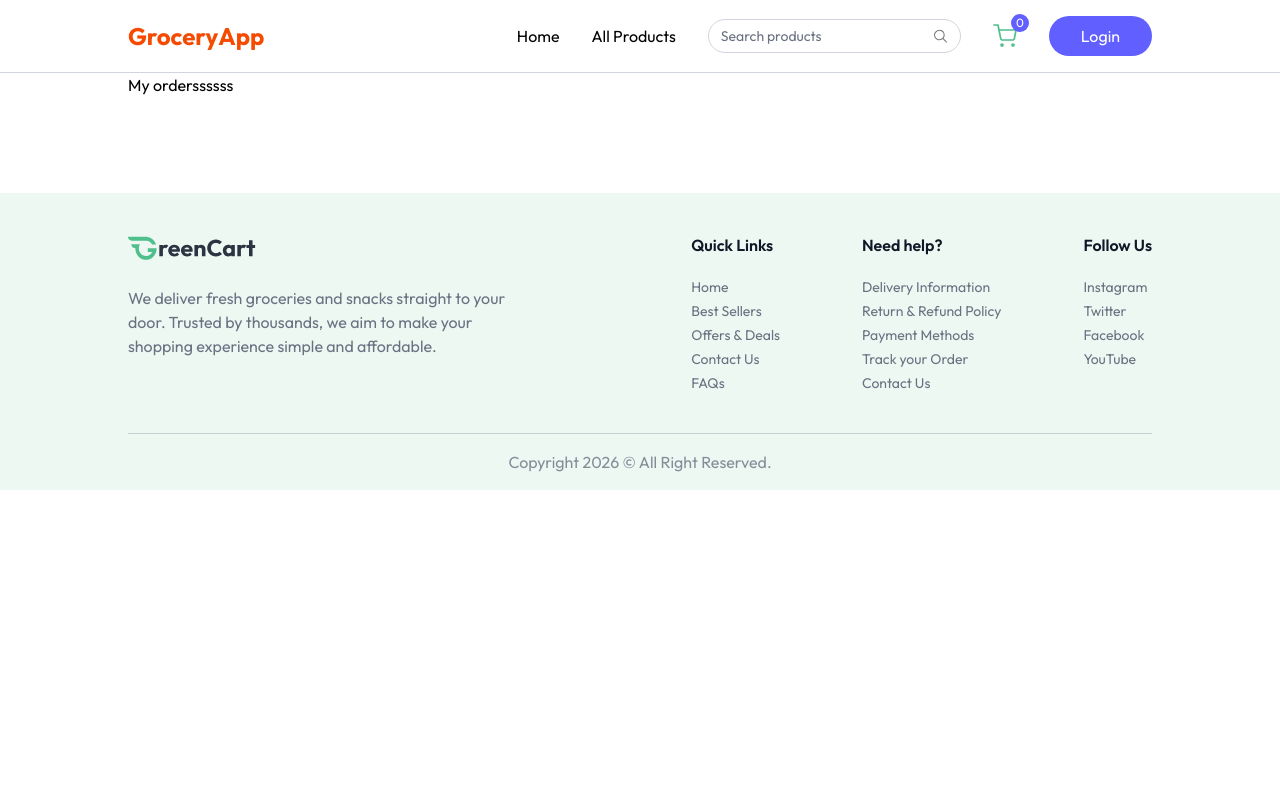
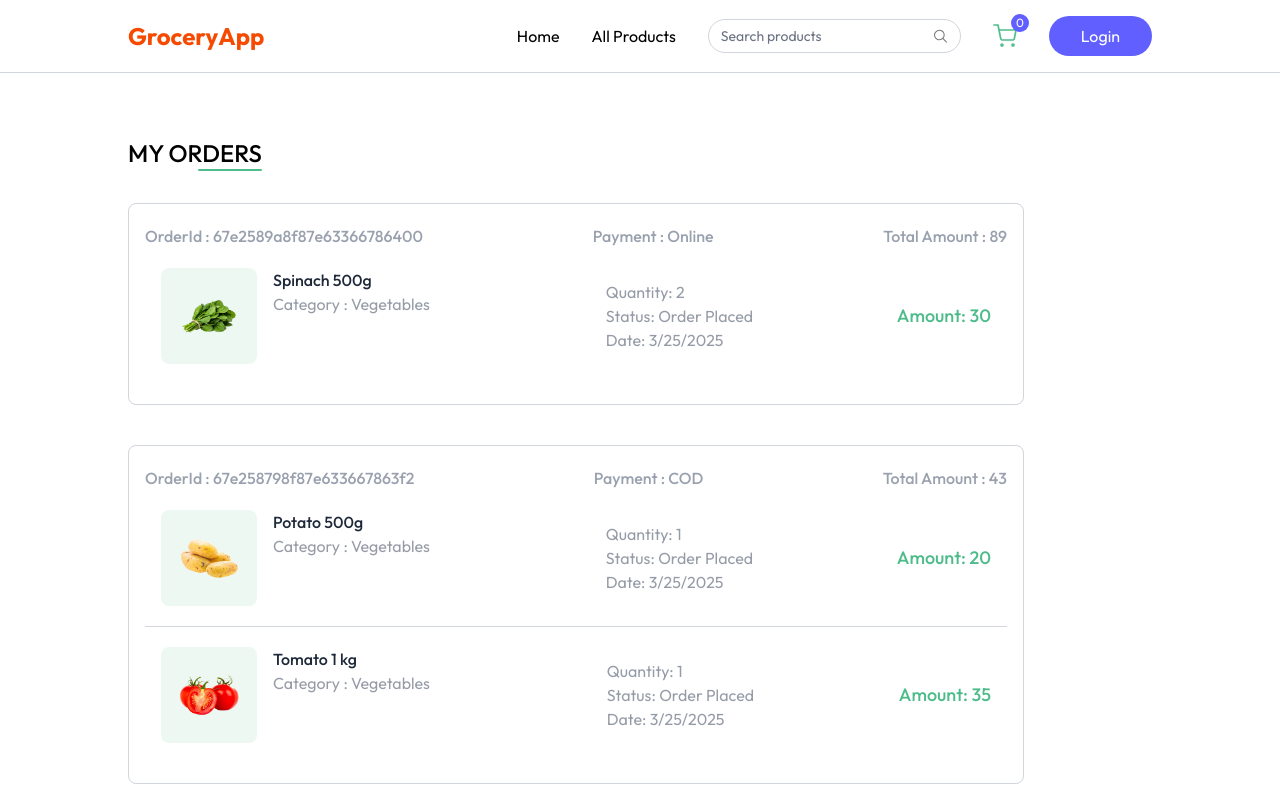
Before and after one commit to sumoksh1/GroceryApp, a React app in the folder Frontend/: page /my-orders in a window 1280 px wide. Shown: the top 800 px of the page. Built offline with nearby package versions, Linux system fonts and the light colour scheme; the HTML template or start-up script is replaced by a standard one.

Commit message:
sep20 updates

```diff
--- a/Frontend/src/App.jsx
+++ b/Frontend/src/App.jsx
@@ -11,6 +11,7 @@
 import { Toaster } from "react-hot-toast";
 import Footer from "./components/Footer";
 import AddAddress from "./pages/AddAddress";
+import { useEffect } from "react";
 
 const App = () => {
   // const isSeller = useAppStore((state) => state.isSeller);
@@ -18,7 +19,10 @@
   const isSellerPath = useLocation().pathname.includes("seller");
   const fetchProducts = useAppStore((state) => state.fetchProducts);
 
-  fetchProducts();
+  useEffect(()=> {
+    fetchProducts();
+  },[fetchProducts])
+
   return (
     <div className="text-default min-h-screen">
       {isSellerPath ? null : <Navbar />}
--- a/Frontend/src/pages/AddAddress.jsx
+++ b/Frontend/src/pages/AddAddress.jsx
@@ -43,15 +43,11 @@
   return (
     <div className="mt-16 pb-16">
       <p className="text-2xl md:text-3xl text-gray-500">
-                Add Shipping{" "}
-                <span className="font-semibold text-primary">Address</span>
+        Add Shipping <span className="font-semibold text-primary">Address</span>
       </p>
       <div className="flex flex-col-reverse md:flex-row justify-between mt-10">
-                <div className="flex-1 max-w-md"></div>
-                <form
-                    onSubmit={onSubmitHandler}
-                    className="space-y-3 mt-6 text-sm"
-                >
+        <div className="flex  max-w-md"></div>
+        <form onSubmit={onSubmitHandler} className="space-y-3 mt-6 text-sm">
           <div className="grid grid-cols-2 gap-4">
             <InputField
               type="text"
@@ -82,7 +78,7 @@
             handleChange={handleChange}
             address={address}
           />
-                    <div>
+          <div className="grid grid-cols-2 gap-4">
             <InputField
               type="text"
               placeholder="City"
@@ -98,7 +94,7 @@
               address={address}
             />
           </div>
-                    <div>
+          <div className="grid grid-cols-2 gap-4" >
             <InputField
               type="number"
               placeholder="Zipcode"
--- a/Frontend/src/pages/MyOrders.jsx
+++ b/Frontend/src/pages/MyOrders.jsx
@@ -1,11 +1,71 @@
-
+import { useEffect, useState } from "react";
+import useAppStore from "../store/appStore";
+import { dummyOrders } from "../assets/assets";
 
 const MyOrders = () => {
+  const [myOrders, setMyOrders] = useState([]);
+  const currency = useAppStore((state) => state.currency);
+
+  const fetchMyOrders = async () => {
+    setMyOrders(dummyOrders);
+  };
+
+  useEffect(() => {
+    fetchMyOrders();
+  }, []);
+
   return (
-    <div>
-      My orderssssss
+    <div className="mt-16 pb-16">
+      <div className="flex flex-col items-end w-max mb-8">
+        <p className="text-2xl font-medium uppercase">My Orders</p>
+        <div className="w-16 h-0.5 bg-primary rounded-full"></div>
+      </div>
+      {myOrders.map((order, index) => (
+        <div
+          key={index}
+          className="border border-gray-300 rounded-lg mb-10 p-4 py-5 max-w-4xl"
+        >
+          <p className="flex justify-between md:items-center text-gray-400 md:font-medium max-md:flex-col">
+            <span>OrderId : {order._id}</span>
+            <span>Payment : {order.paymentType}</span>
+            <span>
+              Total Amount : {currency}
+              {order.amount}
+            </span>
+          </p>
+          {order.items.map((item, index) => (
+            <div key={index} className={`relative bg-white text-gray-500/70 ${order.items.length !== index + 1 && "border-b"} border-gray-300 flex flex-col md:flex-row md:items-center justify-between p-4 py-5 md:gap-16 w-full max-w-4xl `}  >
+              <div className="flex item-center mb-4 md:mb-0 ">
+                <div className="bg-primary/10 p-4 rounded-lg  ">
+                  <img
+                    src={item.product.image[0]}
+                    alt=""
+                    className="w-16 h-16"
+                  />
+                </div>
+                <div className=" ml-4">
+                  <h2 className=" test-xl font-medium text-gray-800">
+                    {item.product.name}
+                  </h2>
+                  <p>Category : {item.product.category}</p>
+                </div>
+              </div>
+
+              <div className="flex flex-col justify-center md:ml-8 mb-4 md:mb-0 " >
+                <p>Quantity: {item.quantity || "1"}</p>
+                <p>Status: {order.status}</p>
+                <p>Date: {new Date(order.createdAt).toLocaleDateString()}</p>
+              </div>
+              <p className="text-primary text-lg font-medium">
+                Amount: {currency}
+                {item.product.offerPrice * item.quantity}
+              </p>
+            </div>
+          ))}
+        </div>
+      ))}
     </div>
-  )
-}
+  );
+};
 
-export default MyOrders
+export default MyOrders;
--- a/Frontend/src/pages/ProductDetails.jsx
+++ b/Frontend/src/pages/ProductDetails.jsx
@@ -83,6 +83,7 @@
                                                 : assets.star_dull_icon
                                         }
                                         alt=""
+                                        key={i}
                                         className="md:w-4 w-3.5"
                                     />
                                 ))}
```
Lines whose indentation alone changed are shown as unchanged.
